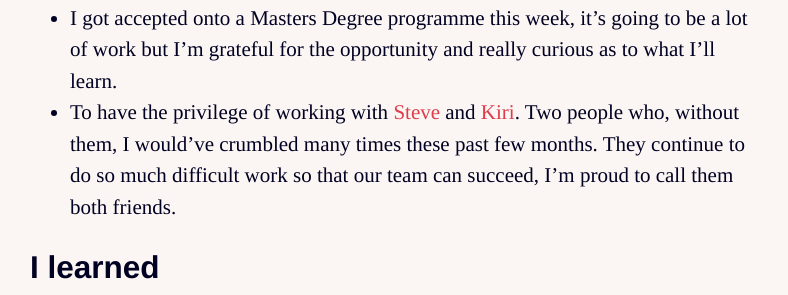
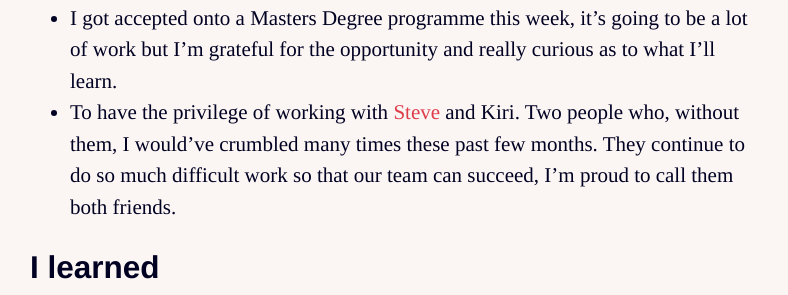
Before and after one commit to danblundell/danblundell.github.io, a Jekyll site: the page built from _posts/2019-08-10-weeknotes-5.md, in a window 1280 px wide and 900 px high, scrolled down 1770 px. Shown: the part 160-455 px from the top of the window, without its empty margins (246-1034 px from the left). Built offline with Jekyll 4.4.1, drawn with Linux system fonts in a browser that asks for light colours; comment, search, counter and statistics services are not loaded; part of the change alters nothing that is shown.

```diff
--- a/_posts/2019-08-10-weeknotes-5.md
+++ b/_posts/2019-08-10-weeknotes-5.md
@@ -27,7 +27,7 @@ There are so many things about this week that were tough and sadly most of which
 
 * We had the 20-week scan for our second son this week. It will never cease to amaze me what science can do, seeing him there kicking about was about the best start to the week I could've asked for. Also, the radiographer thhat took us thhrough the scan was _incredible_. The composure, knowledge and skills needed to navigate an ultrasound that sees _inside_ people and to do a running commentary explaining exactly what she was looking for was stunning. I was in awe not just of the experience itself, but the precision and demonstration of care being shown at every step. Thank you Northampton General Hospital. Thank you NHS.
 * I got accepted onto a Masters Degree programme this week, it's going to be a lot of work but I'm grateful for the opportunity and really curious as to what I'll learn.
-* To have the privilege of working with [Steve][steve-twitter] and [Kiri][kiri-twitter]. Two people who, without them, I would've crumbled many times these past few months. They continue to do so much difficult work so that our team can succeed, I'm proud to call them both friends.
+* To have the privilege of working with [Steve][steve-twitter] and Kiri. Two people who, without them, I would've crumbled many times these past few months. They continue to do so much difficult work so that our team can succeed, I'm proud to call them both friends.
 
 ## I learned
 * I can actually balance more 'things' in my head than I thought if I have enough energy to be able to separate facts and emotions; I had more curveball challenges this week than I think I've faced in a long time and actually felt pretty good about it all... all things considered.
@@ -49,6 +49,5 @@ There are so many things about this week that were tough and sadly most of which
 [dom-twitter]: https://twitter.com/dominicburton
 [kiran-twitter]: https://twitter.com/kirankdhillon
 [steve-twitter]:https://twitter.com/sdpurr
-[kiri-twitter]: https://twitter.com/KiriCrequer
 [notion]: https://www.notion.so/?r=0686348f635a46a4b0a481ce655ea63c
 [mg]: https://www.amazon.co.uk/Miracle-Gro-Evergreen-Complete-4in1-7kg/dp/B07B3PX7SN/ref=pd_lpo_sbs_86_img_1?_encoding=UTF8&refRID=S9140VCXJGKE9YMR2TV9&th=1
```
